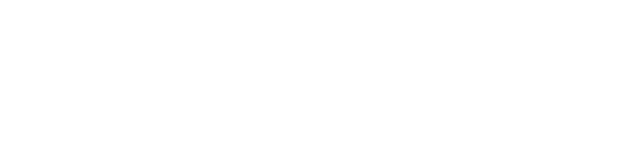
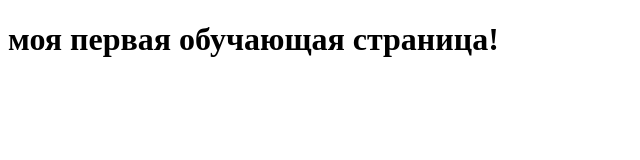
Before and after one commit to VasilHajrullin/Siteininternet, a plain HTML site: page index.html in a window 1280 px wide. Shown: the whole page, without its empty margins (0-640 px from the left). Drawn offline with Linux system fonts and the light colour scheme.

Commit message:
create index.html and README.m

```diff
--- a/index.html
+++ b/index.html
@@ -3,9 +3,9 @@
 <head>
     <meta charset="UTF-8">
     <meta name="viewport" content="width=device-width, initial-scale=1.0">
-    <title>Document</title>
+    <title>Site in internet</title>
 </head>
 <body>
-
+    <h1>моя первая обучающая страница!</h1>
 </body>
 </html>
```
